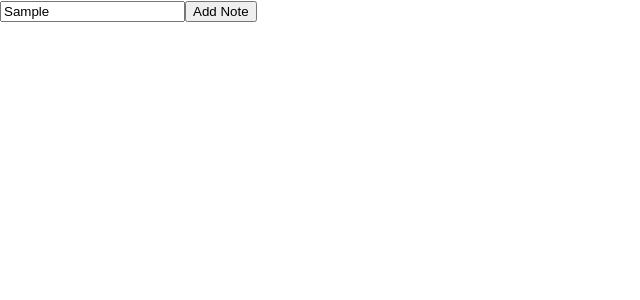
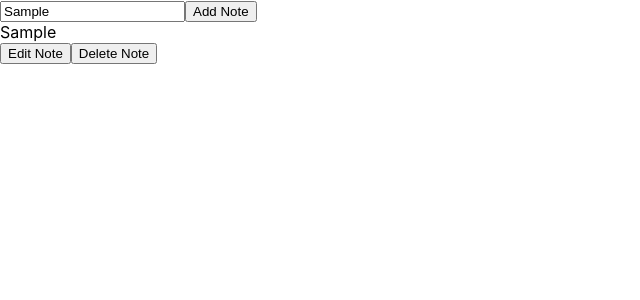
Before and after one commit to Ahmad-Selim59/richWebRepo, a React (Create React App) app in the folder c19421126-lab4/q1/: page / in a window 1280 px wide. Both pictures are taken after typing "Sample" into the empty fields and a click on the button "Add Note". Shown: the top 300 px of the page, without its empty margins (0-640 px from the left). Built offline with nearby package versions, Linux system fonts and the light colour scheme.

Commit message:
outputting the note
now it displays the note

```diff
--- a/c19421126-lab4/q1/src/App.js
+++ b/c19421126-lab4/q1/src/App.js
@@ -31,6 +31,10 @@ const App = () => {
       <input onChange={handleChange} type={"text"} placeholder={"Enter a Note Here"}></input>
       <input type={"button"} value={"Add Note"} onClick={addNote}></input>
 
+      {notes.map( e =>
+          <Note text={e}></Note>
+        )}
+
     </div>
   );
 }
--- a/c19421126-lab4/q1/src/Note.js
+++ b/c19421126-lab4/q1/src/Note.js
@@ -4,6 +4,7 @@ const Note = (props) => {
 
     return(
         <div>
+            <div>{props.text.noteText}</div>
             <input type={"button"} value={"Edit Note"}></input>
             <input type={"button"} value={"Delete Note"}></input>
         </div>
```
